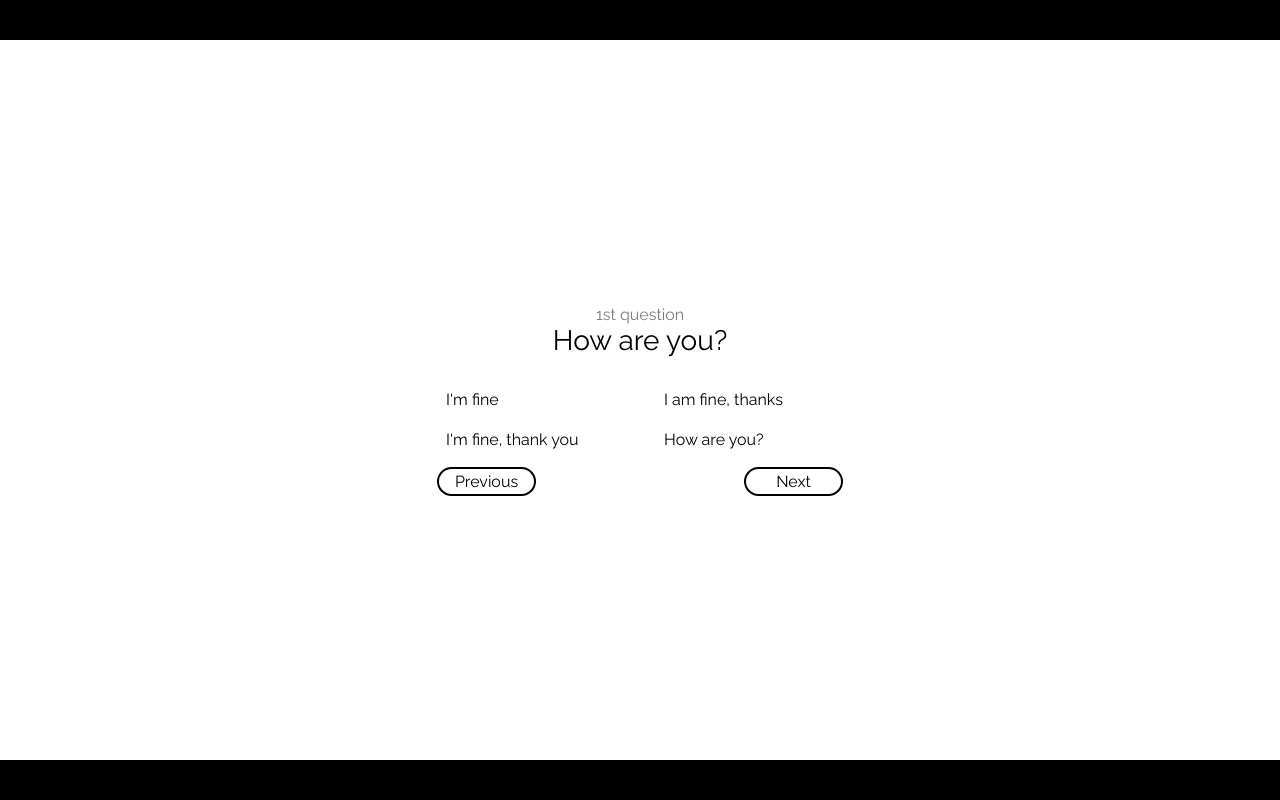
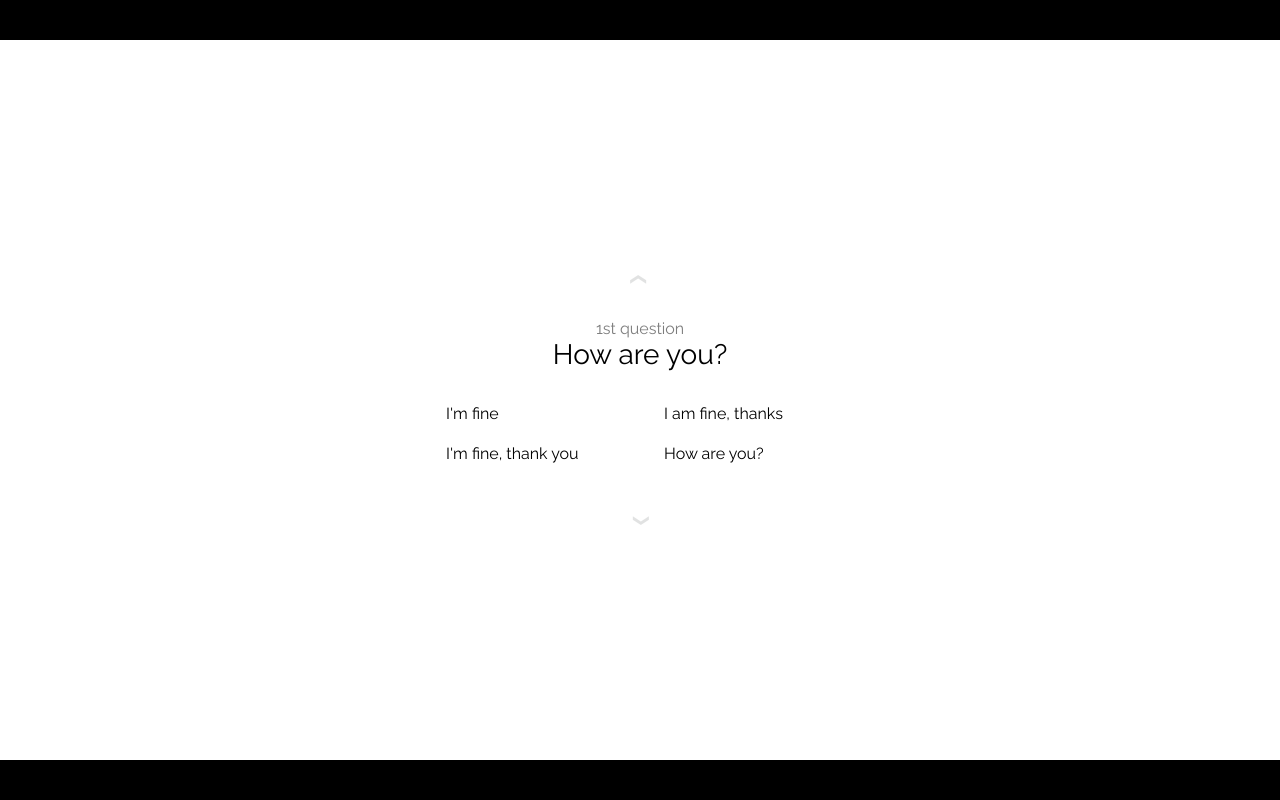
Before and after one commit to APerminov19/English-test, a plain HTML site: page English-test/index.html in a window 1280 px wide. Drawn offline with Linux system fonts and the light colour scheme.

Commit message:
replaced navigation buttons with arrows

```diff
--- a/English-test/css/main.css
+++ b/English-test/css/main.css
@@ -58,27 +58,41 @@ body{
     }
 
 .answer:hover{
-    border-radius:30px;
+    border-radius:5px;
     box-shadow: 0px 1px 5px rgba(66, 89, 114, 0.25);
     cursor: pointer;
 }
 
-.content__buttons{
-    display: flex;
-    justify-content: space-between;
+
+.button{
+   color: rgba(220, 221, 221, 0.849);
+   padding: 3px 0 3px 0;
+   transition: 0.2s;
+   display: flex;
+   justify-content: center;
 }
 
-.button{
-   width: 95px;
-   border-radius:30px;
-   border-width: 2px;
-   border-style:solid;
-   text-align: center;
-   padding: 3px 0 3px 0;
-   transition: 0.5s;
+.button:active{
+    background-color:rgba(243, 243, 243, 0.952);
 }
 
 .button:hover{
-    background-color:rgba(220, 221, 221, 0.849);
     cursor: pointer;
+    color: black;
 }
+
+.up__rotate{
+    transform: rotate(90deg);
+}
+
+.down__rotate{
+    transform: rotate(270deg);
+}
+
+._up{
+    padding-bottom: 30px;
+}
+
+._down{
+    padding-top: 30px;
+}
--- a/English-test/index.html
+++ b/English-test/index.html
@@ -15,6 +15,12 @@
         </div>
         <div class="main">
             <div class="main__content">
+                <div class="button _up">
+                    <div class="up__rotate">
+                        &#10094
+                    </div>
+                </div>
+
                 <div class="main__title">
                         1st question
                 </div>
@@ -41,14 +47,14 @@
                             </div>
                         </div>
                 </div>
-                <div class="content__buttons">
-                    <div class="button _previous">
-                        Previous
+
+
+                    <div class="button _down">
+                        <div class="down__rotate">
+                            &#10094
+                        </div>
                     </div>
-                    <div class="button _next">
-                        Next
-                    </div>
-                </div>
+
 
             </div>
         </div>
```
